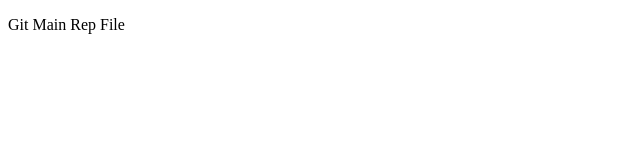
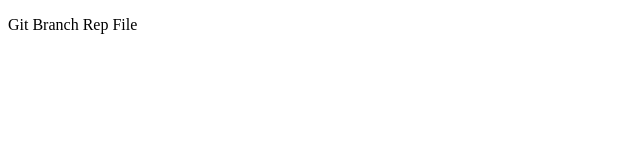
Before and after one commit to Hughesy676/mainRep, a plain HTML site: page index.html in a window 1280 px wide. Shown: the full height of the page, 0-640 px from the left. Drawn offline with Linux system fonts and the light colour scheme.

Commit message:
Branch Update

```diff
--- a/index.html
+++ b/index.html
@@ -4,6 +4,6 @@
 <title>Main Rep</title>
 </head>
 <body>
-<p>Git Main Rep File</p>
+<p>Git Branch Rep File</p>
 </body>
 </html>
```
